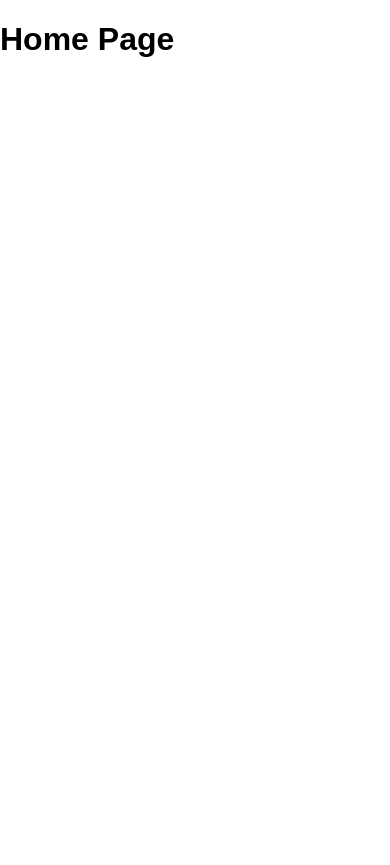
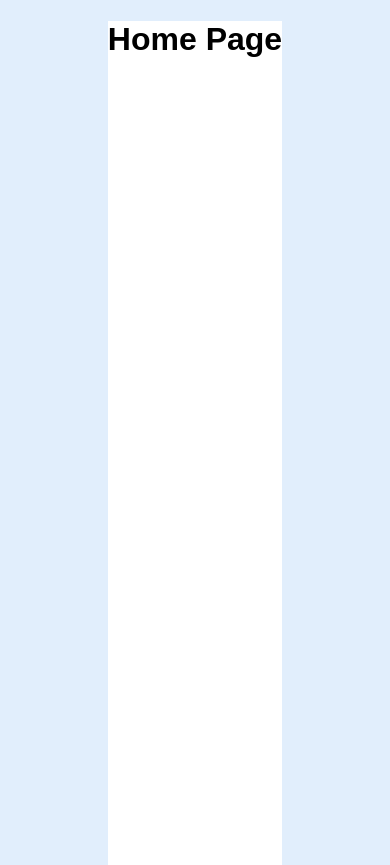
Before and after one commit to LikeLion-Catholic-univ-14th/hackathon-team2-FE, a React (Vite) app: page / in a window 390 px wide. Before the commit the page ends 844 px from the top, so only its background shows below. Built offline with nearby package versions, Linux system fonts and the light colour scheme; a web font is replaced by a local one.

Commit message:
feat: 태블릿 및 PC에서 모바일 레이아웃 고정

```diff
--- a/src/App.jsx
+++ b/src/App.jsx
@@ -7,6 +7,7 @@ import ArchivePage from "./pages/ArchivePage";
 
 function App() {
   return (
+    <div className="appContainer">
       <BrowserRouter>
         <Routes>
           <Route path="/" element={<HomePage />} />
@@ -16,6 +17,7 @@ function App() {
           <Route path="/archive" element={<ArchivePage />} />
         </Routes>
       </BrowserRouter>
+    </div>
   );
 }
 
--- a/src/index.css
+++ b/src/index.css
@@ -12,4 +12,16 @@ body {
   -moz-user-select: none;
   -ms-user-select: none;
   user-select: none;
+
+  display: flex;
+  justify-content: center;
+  background-color: #7eb6f53b;
 }
+
+.appContainer {
+  width: 100%;
+  max-width: 450px;
+  min-height: 100vh;
+  background-color: #fff;
+  position: relative;
+}
```
Lines whose indentation alone changed are shown as unchanged.
